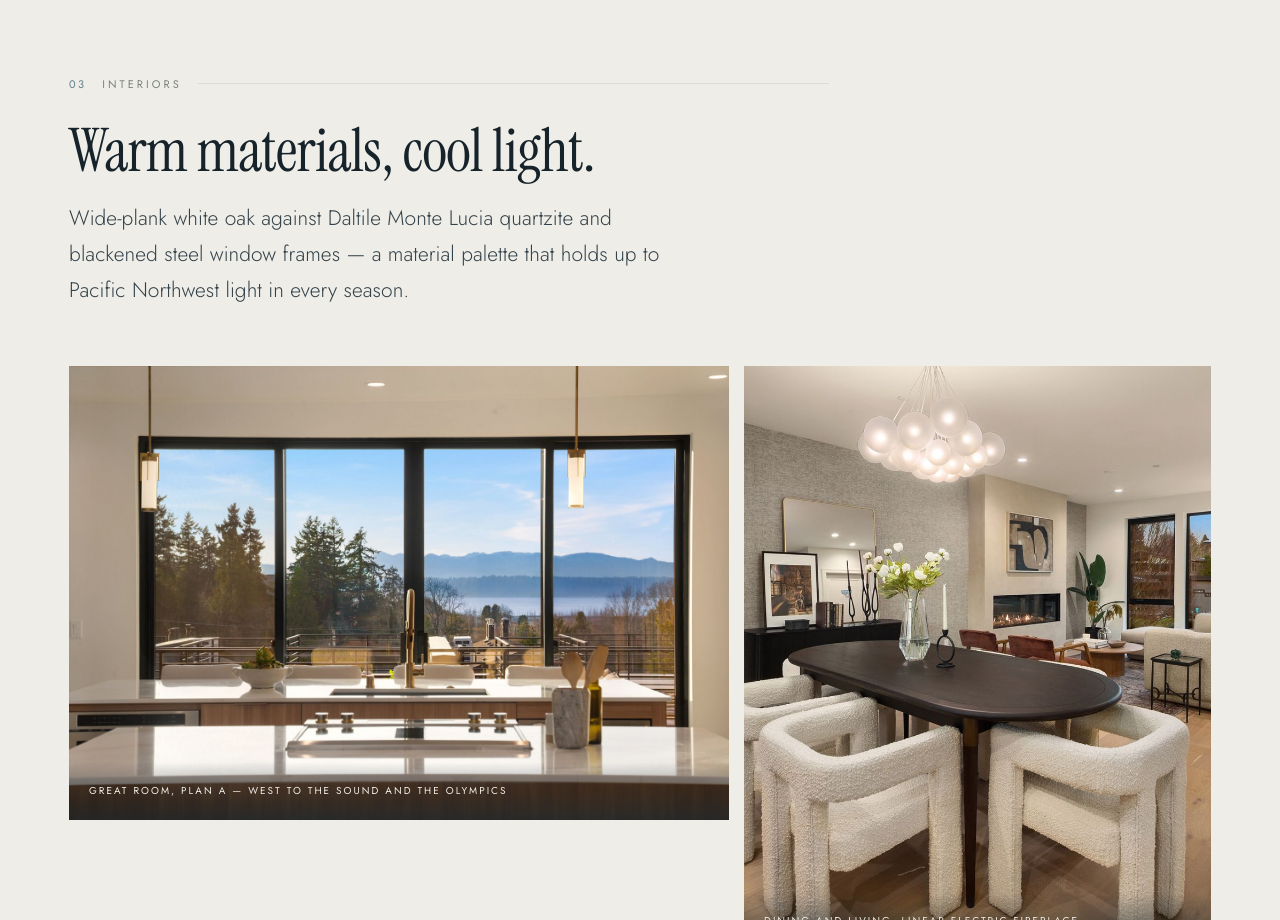
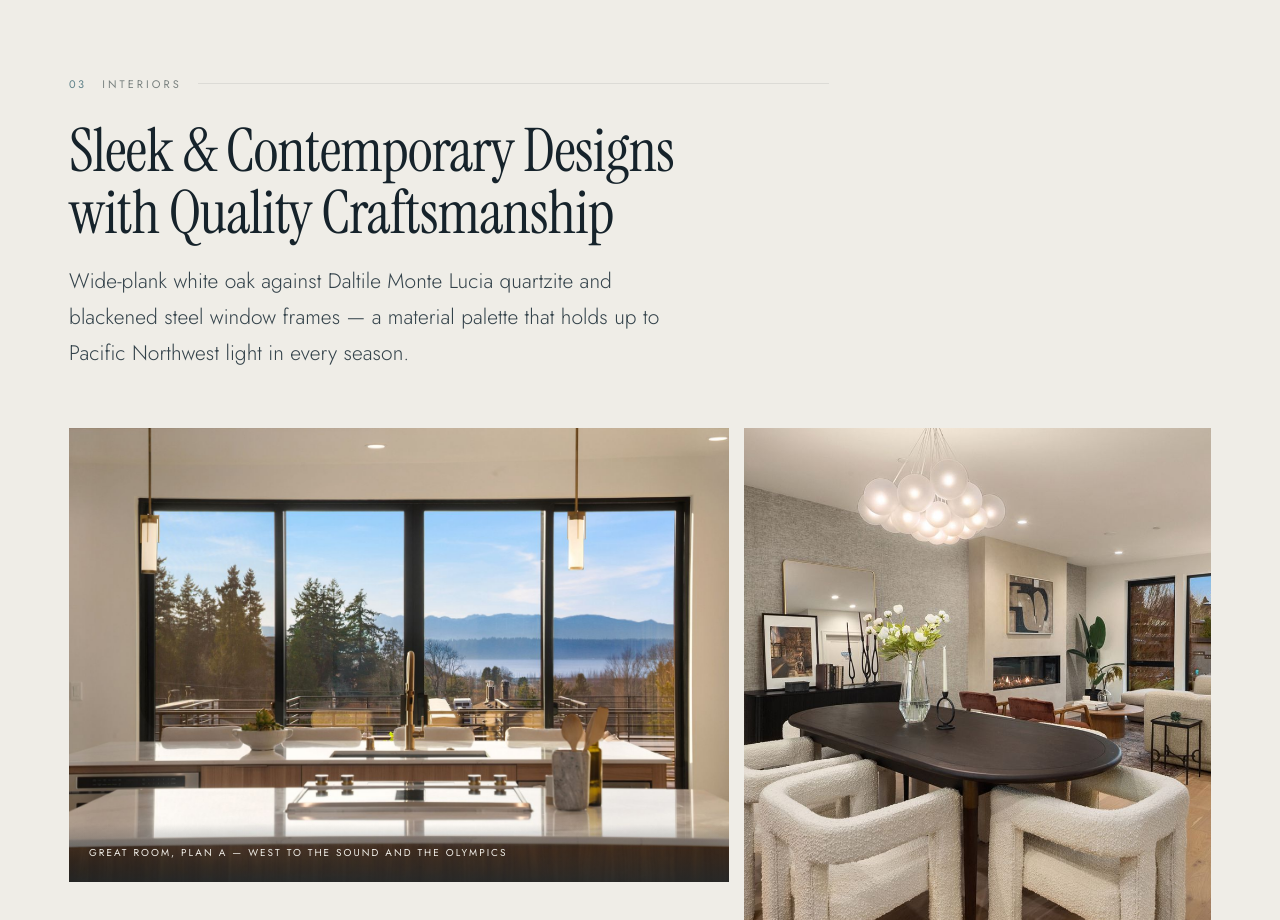
Before and after one commit to adamecobb/pinepark, a plain HTML site: page index.html in a window 1280 px wide. Shown: the part 5380-6300 px from the top of the page. Drawn offline with Linux system fonts and the light colour scheme.

Commit message:
Update gallery section heading in index.html

```diff
--- a/index.html
+++ b/index.html
@@ -935,7 +935,7 @@ function viewHome(){
 
   + '<section id="gallery" style="padding-top:0"><div class="wrap">'
   +   '<div class="sec-head">'+eyebrow("03","Interiors")
-  +     '<h2 class="display">Warm materials, cool light.</h2>'
+  +     '<h2 class="display">Sleek & Contemporary Designs with Quality Craftsmanship</h2>'
   +     '<p class="lede">Wide-plank white oak against Daltile Monte Lucia quartzite and blackened '
   +     'steel window frames &mdash; a material palette that holds up to Pacific Northwest '
   +     'light in every season.</p></div>'
```
